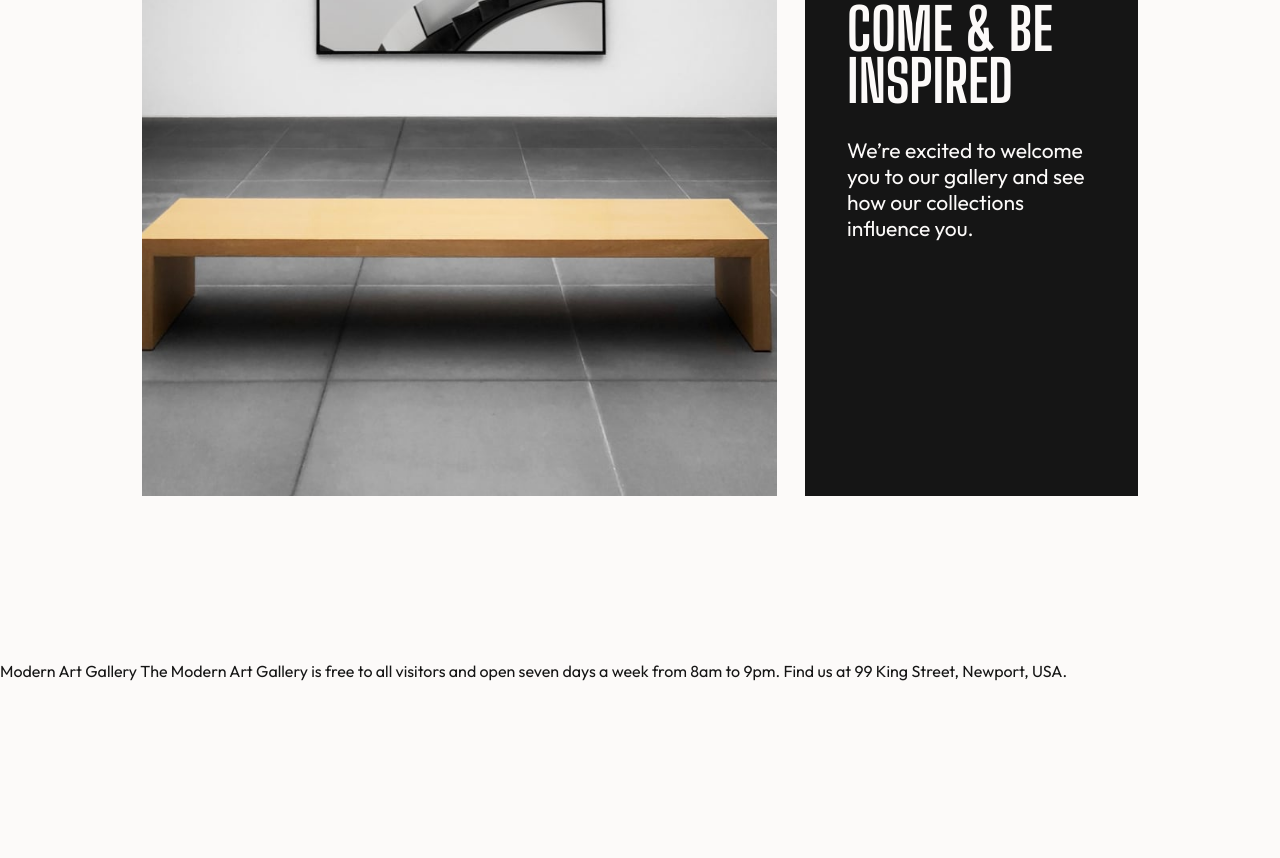
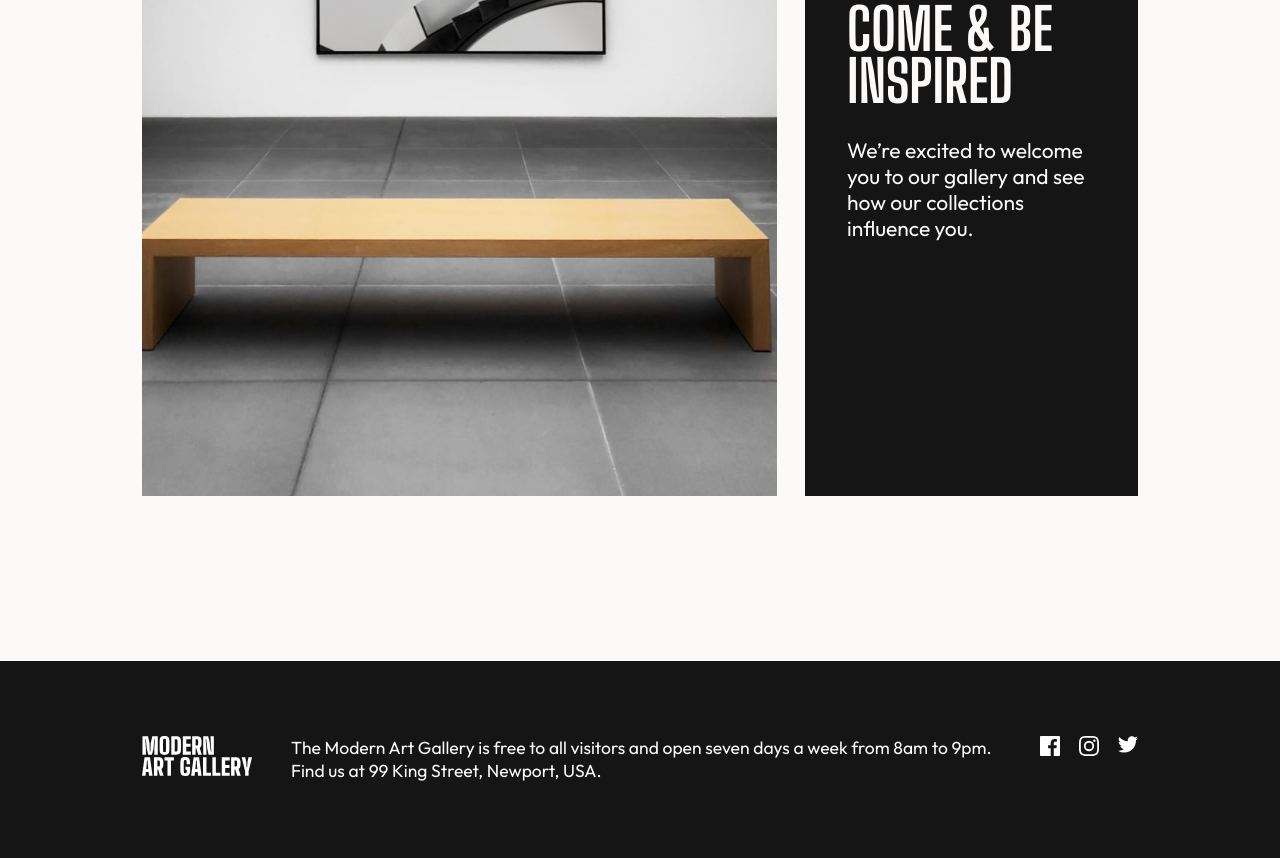
Before and after one commit to AcharaChisomSolomon/art-gallery-website, a plain HTML site: page index.html in a window 1280 px wide. Shown: the part 1526-2384 px from the top of the page. Before the commit the page ends 2207 px from the top, so only its background shows below. Drawn offline with Linux system fonts and the light colour scheme.

Commit message:
style: Update footer layout and styles

```diff
--- a/index.css
+++ b/index.css
@@ -93,5 +93,36 @@ main img {
         grid-column: 3 / 4;
         grid-row: 3 / 4;
     }
+}
+
+
+footer {
+    background-color: var(--dark);
+    color: var(--white);
+    padding: clamp(3rem, 2.3134328358208958rem + 2.9850746268656714vw, 5rem) clamp(1rem, -2.1753731343283587rem + 13.805970149253731vw, 10.25rem);
+}
+footer p {
+    font-size: var(--p-sec-font-size);
+}
+.footer-container {
+    display: flex;
+    flex-direction: column;
+    gap: 2.38rem;
+}
+ul {
+    display: flex;
+    gap: 1.19rem;
+}
+li {
+    list-style: none;
+}
+li:hover svg path {
+    fill: var(--orange);
+}
+@media screen and (min-width: 48rem) {
+    .footer-container {
+        flex-direction: row;
+        justify-content: space-between;
+    }
 
 }
--- a/index.html
+++ b/index.html
@@ -58,9 +58,44 @@
     </section>
   </main>
 
-  Modern Art Gallery
+  <footer>
+    <div class="footer-container">
+      <div>
+        <img src="./assets/logo-light.svg" alt="logo">
+      </div>
+      <div>
+        <p>
+          The Modern Art Gallery is free to all visitors and open seven days a week
+          from 8am to 9pm. Find us at 99 King Street, Newport, USA.
+        </p>
+      </div>
+      <div>
+        <ul>
+          <li><a href="#">
+            <svg width="20" height="20" xmlns="http://www.w3.org/2000/svg">
+              <path
+                d="M18.896 0H1.104C.494 0 0 .494 0 1.104v17.793C0 19.506.494 20 1.104 20h9.58v-7.745H8.076V9.237h2.606V7.01c0-2.583 1.578-3.99 3.883-3.99 1.104 0 2.052.082 2.329.119v2.7h-1.598c-1.254 0-1.496.597-1.496 1.47v1.928h2.989l-.39 3.018h-2.6V20h5.098c.608 0 1.102-.494 1.102-1.104V1.104C20 .494 19.506 0 18.896 0Z"
+                fill="#FFF" />
+            </svg>
+          </a></li>
+          <li><a href="#">
+            <svg width="20" height="20" xmlns="http://www.w3.org/2000/svg">
+              <path
+                d="M10 1.802c2.67 0 2.987.01 4.042.059 2.71.123 3.975 1.409 4.099 4.099.048 1.054.057 1.37.057 4.04 0 2.672-.01 2.988-.057 4.042-.124 2.687-1.387 3.975-4.1 4.099-1.054.048-1.37.058-4.041.058-2.67 0-2.987-.01-4.04-.058-2.718-.124-3.977-1.416-4.1-4.1-.048-1.054-.058-1.37-.058-4.041 0-2.67.01-2.986.058-4.04.124-2.69 1.387-3.977 4.1-4.1 1.054-.048 1.37-.058 4.04-.058ZM10 0C7.284 0 6.944.012 5.877.06 2.246.227.227 2.242.061 5.877.01 6.944 0 7.284 0 10s.012 3.057.06 4.123c.167 3.632 2.182 5.65 5.817 5.817 1.067.048 1.407.06 4.123.06s3.057-.012 4.123-.06c3.629-.167 5.652-2.182 5.816-5.817.05-1.066.061-1.407.061-4.123s-.012-3.056-.06-4.122C19.777 2.249 17.76.228 14.124.06 13.057.01 12.716 0 10 0Zm0 4.865a5.135 5.135 0 1 0 0 10.27 5.135 5.135 0 0 0 0-10.27Zm0 8.468a3.333 3.333 0 1 1 0-6.666 3.333 3.333 0 0 1 0 6.666Zm5.338-9.87a1.2 1.2 0 1 0 0 2.4 1.2 1.2 0 0 0 0-2.4Z"
+                fill="#FFF" />
+            </svg>
+          </a></li>
+          <li><a href="#">
+            <svg width="20" height="17" xmlns="http://www.w3.org/2000/svg">
+              <path
+                d="M20 2.172a8.192 8.192 0 0 1-2.357.646 4.11 4.11 0 0 0 1.805-2.27 8.22 8.22 0 0 1-2.606.996A4.096 4.096 0 0 0 13.847.248c-2.65 0-4.596 2.472-3.998 5.037A11.648 11.648 0 0 1 1.392 1a4.109 4.109 0 0 0 1.27 5.478 4.086 4.086 0 0 1-1.858-.513c-.045 1.9 1.318 3.679 3.291 4.075a4.113 4.113 0 0 1-1.853.07 4.106 4.106 0 0 0 3.833 2.849A8.25 8.25 0 0 1 0 14.658a11.616 11.616 0 0 0 6.29 1.843c7.618 0 11.923-6.434 11.663-12.205A8.354 8.354 0 0 0 20 2.172Z"
+                fill="#FFF" />
+            </svg>
+          </a></li>
+        </ul>
+      </div>
+    </div>
+  </footer>
 
-  The Modern Art Gallery is free to all visitors and open seven days a week
-  from 8am to 9pm. Find us at 99 King Street, Newport, USA.
 </body>
 </html>
```
